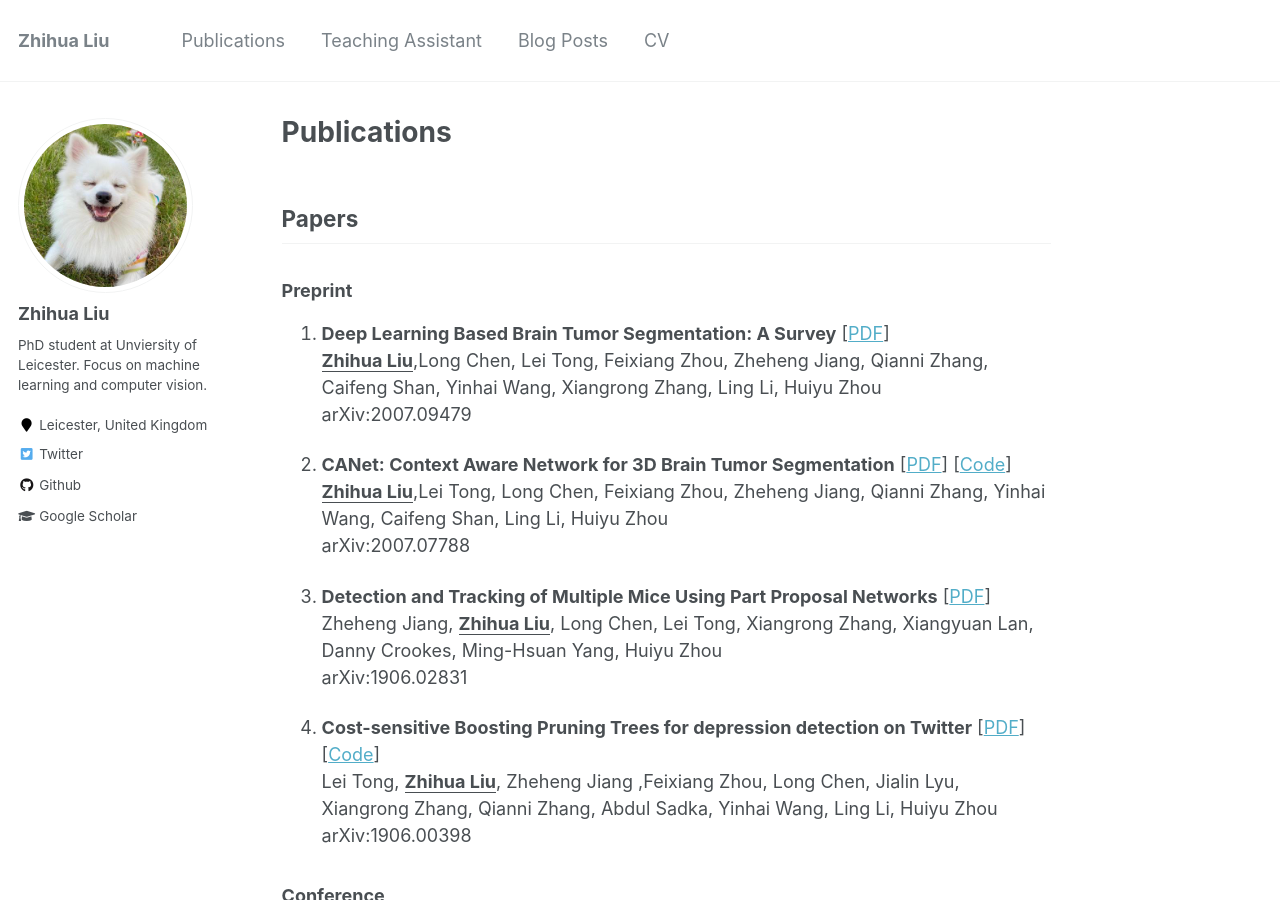
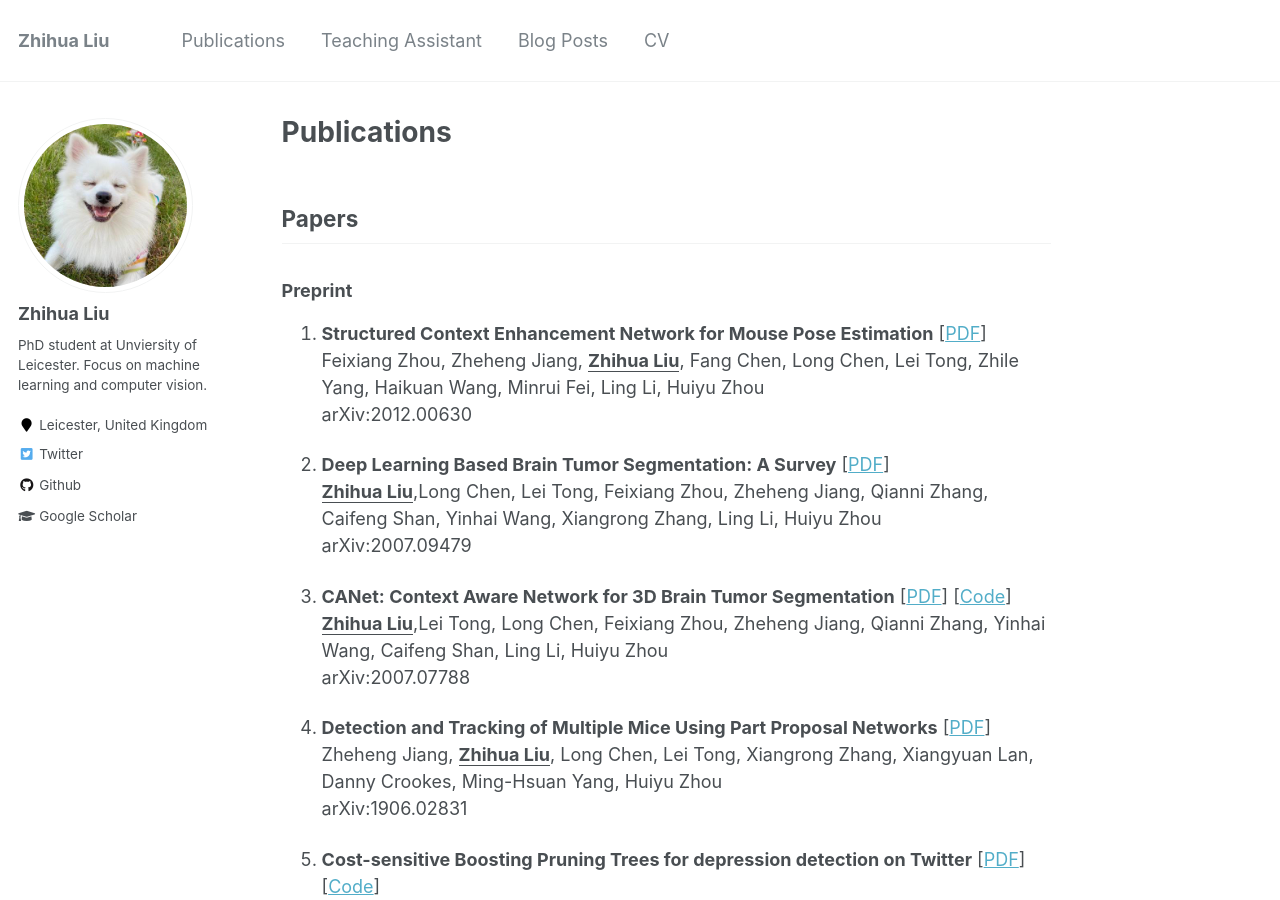
Before and after one commit to ZhihuaLiuEd/ZhihuaLiuEd.github.io, a Jekyll site: the page built from _pages/publications.md, in a window 1280 px wide and 900 px high. Built offline with Jekyll 4.4.1, drawn with Linux system fonts in a browser that asks for light colours.

Commit message:
Update publications.md

```diff
--- a/_pages/publications.md
+++ b/_pages/publications.md
@@ -13,6 +13,10 @@ redirect_from:
 ## Papers
 
 ### Preprint
+
+1. **Structured Context Enhancement Network for Mouse Pose Estimation** [<a href='https://arxiv.org/pdf/2012.00630.pdf'>PDF</a>] <br>
+Feixiang Zhou, Zheheng Jiang, <ins>**Zhihua Liu**</ins>, Fang Chen, Long Chen, Lei Tong, Zhile Yang, Haikuan Wang, Minrui Fei, Ling Li, Huiyu Zhou<br>
+arXiv:2012.00630<br>
 
 1. **Deep Learning Based Brain Tumor Segmentation: A Survey** [<a href='https://arxiv.org/pdf/2007.09479.pdf'>PDF</a>] <br>
 <ins>**Zhihua Liu**</ins>,Long Chen, Lei Tong, Feixiang Zhou, Zheheng Jiang, Qianni Zhang, Caifeng Shan, Yinhai Wang, Xiangrong Zhang, Ling Li, Huiyu Zhou<br>
```
